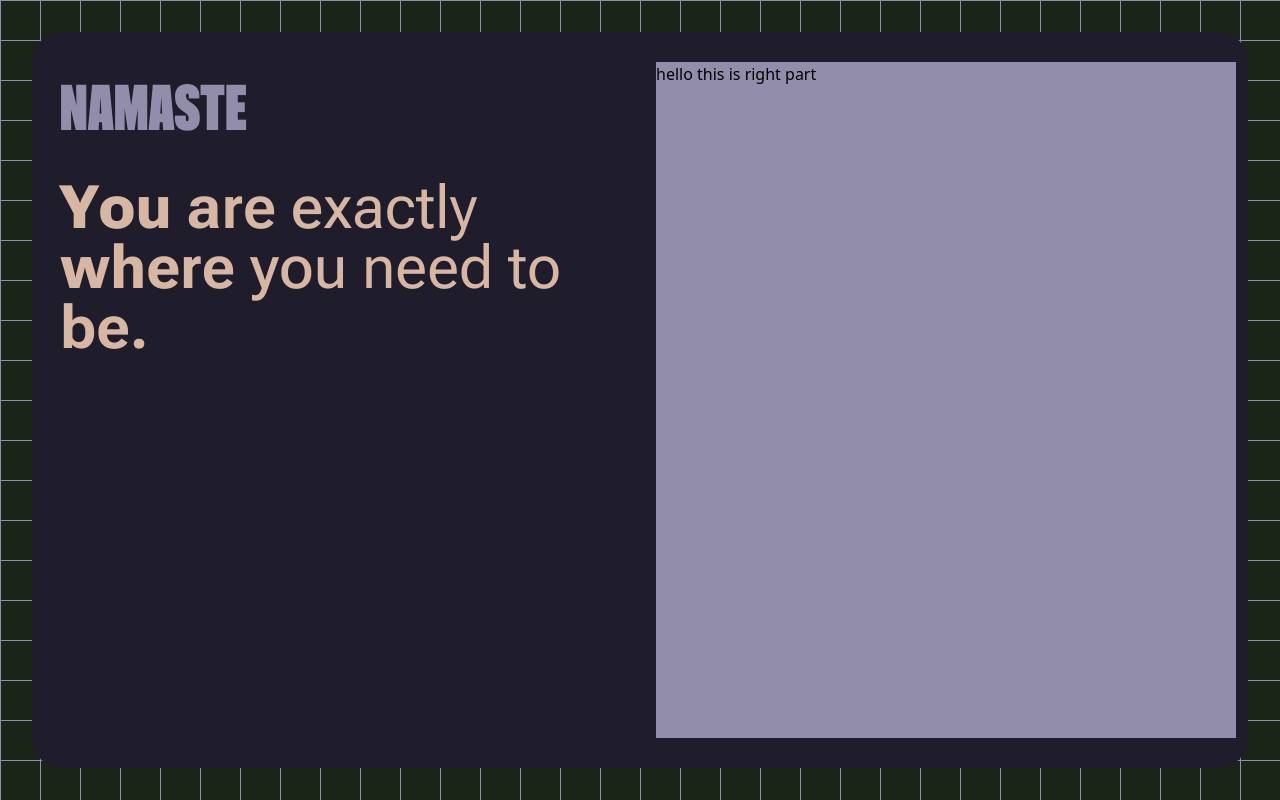
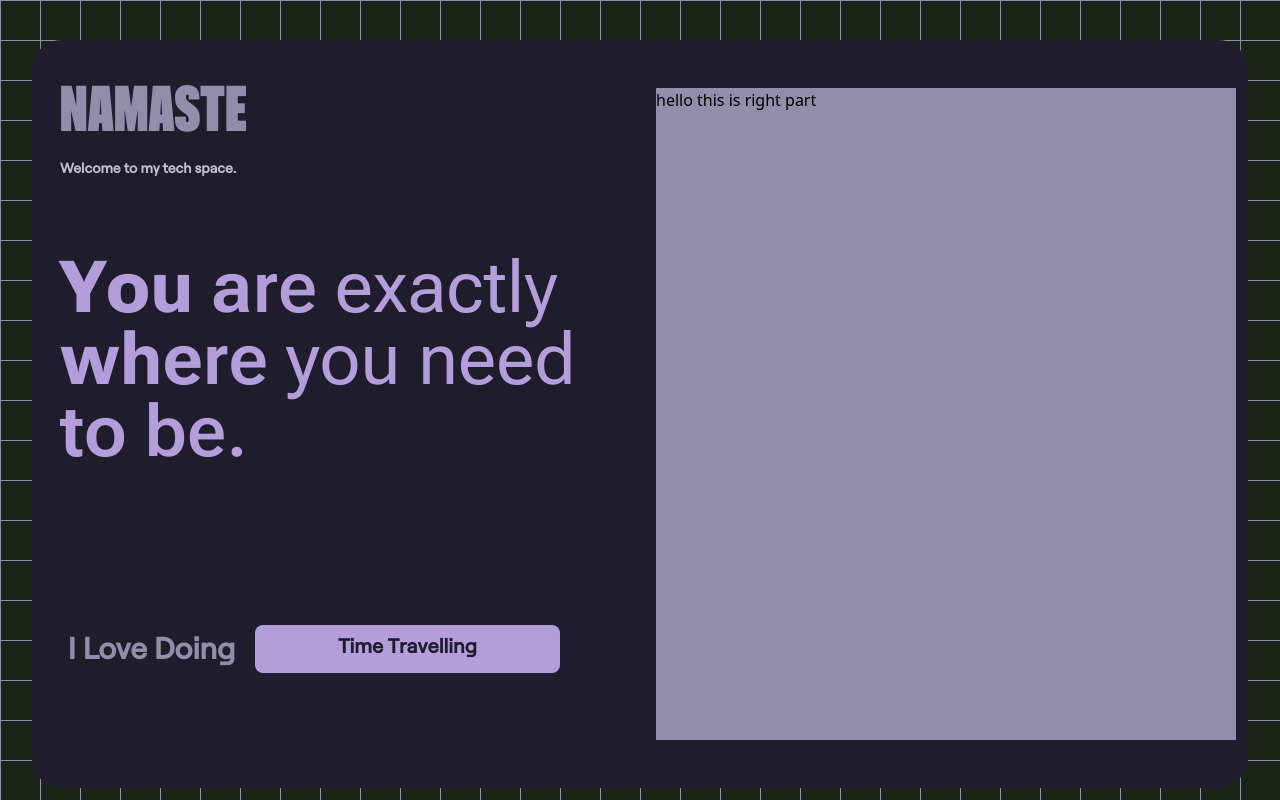
Before and after one commit to Vishvjeet-Rana/Vishvjeet-Dev-Portfolio, a React (Vite) app: page / in a window 1280 px wide. Built offline with nearby package versions, Linux system fonts and the light colour scheme.

Commit message:
left part of hero section completed. har har mahadev

```diff
--- a/src/components/Hero.jsx
+++ b/src/components/Hero.jsx
@@ -2,26 +2,76 @@
 import BlurText from "./BlurText";
 import { useRef } from "react";
 import VariableProximity from "./VariableProximity";
+import RotatingText from "./RotatingText";
+import gsap from "gsap";
+import { useGSAP } from "@gsap/react";
 
 const Hero = () => {
   const containerRef = useRef(null);
+  const textRef = useRef(null);
+
+  // for the animation of the VariableProximity text
+  useGSAP(() => {
+    // GSAP animation for the VariableProximity text
+    gsap.fromTo(
+      containerRef.current,
+      { opacity: 0, scale: 0.8, y: 50 }, // Starting animation properties
+      {
+        opacity: 1,
+        scale: 1,
+        y: 0,
+        duration: 1,
+        ease: "power2.inOut",
+        delay: 0.5, // Delay to sync with other animations
+      }
+    );
+  }, []);
+
+  // for the animation of the small text under namaste
+  useGSAP(() => {
+    // GSAP animation for the VariableProximity text
+    gsap.fromTo(
+      textRef.current,
+      { opacity: 0, scale: 0.8, y: 50 }, // Starting animation properties
+      {
+        opacity: 1,
+        scale: 1,
+        y: 0,
+        duration: 1,
+        ease: "power2.inOut",
+        delay: 0.5, // Delay to sync with other animations
+      }
+    );
+  }, []);
+
   return (
-    <section className="h-dvh w-screen overflow-x-hidden bg-graph-paper-lg p-8">
+    <section className="h-dvh w-screen overflow-x-hidden bg-graph-paper-lg px-8 pt-10 pb-3">
       {/* inner main category div which gonna hold the all content */}
       <div className=" h-full w-full bg-steel-gray rounded-[30px] p-3 flex flex-col items-center justify-between gap-4 xl:flex-row">
         {/* left part */}
-        <div className="h-[95%] w-[98%] overflow-hidden bg-steel-gray p-4">
-          {/* welcome text */}
-          <div className="">
+        <div className="h-[97%] w-[98%] overflow-hidden bg-steel-gray p-4 flex flex-col justify-between">
+          <div>
+            {/* welcome blur text */}
+            <div>
               <BlurText
                 text="Namaste"
                 delay={500}
                 animateBy="words"
                 direction="top"
-              className="text-5xl sm:text-6xl font-zentry font-extrabold text-grayish "
+                className="text-5xl sm:text-6xl font-zentry font-extrabold text-grayish"
               />
             </div>
 
+            {/*  small text under namaste */}
+            <div
+              ref={textRef}
+              className="font-robert-medium mt-5 font-semibold text-smoky text-sm"
+            >
+              Welcome to my tech space.
+            </div>
+          </div>
+
+          {/* variable proximity code with animation */}
           <div
             ref={containerRef}
             style={{ position: "relative" }}
@@ -30,7 +80,7 @@
             <VariableProximity
               label={"You are exactly where you need to be."}
               className={
-                "variable-proximity-demo font-extrabold selection:bg-grayish text-taupe text-4xl sm:text-6xl font-circular-web"
+                "variable-proximity-demo font-robert-regular font-extrabold selection:bg-grayish text-lavender text-4xl sm:text-7xl"
               }
               fromFontVariationSettings="'wght' 400, 'opsz' 9"
               toFontVariationSettings="'wght' 1000, 'opsz' 40"
@@ -39,10 +89,39 @@
               falloff="linear"
             />
           </div>
+
+          {/* rotating text */}
+          <div className="w-[90%] flex h-[200px] gap-5 items-center justify-center mt-12">
+            <div className="flex-shrink-0">
+              <h2 className="font-bold text-2xl sm:text-3xl text-grayish font-robert-medium">
+                I Love Doing{" "}
+              </h2>
+            </div>
+            <div className="w-[60%]">
+              <RotatingText
+                texts={[
+                  "Coding",
+                  "Problem Solving",
+                  "Time Travelling",
+                  "Designing",
+                  "Watching movies",
+                ]}
+                mainClassName="px-2 sm:px-2 md:px-3 bg-lavender text-steel-gray text-xl font-bold font-robert-medium overflow-hidden py-0.5 sm:py-1 md:py-2 justify-center rounded-lg whitespace-nowrap"
+                staggerFrom={"last"}
+                initial={{ y: "100%" }}
+                animate={{ y: 0 }}
+                exit={{ y: "-120%" }}
+                staggerDuration={0.025}
+                splitLevelClassName="overflow-hidden pb-0.5 sm:pb-1 md:pb-1"
+                transition={{ type: "spring", damping: 30, stiffness: 400 }}
+                rotationInterval={2000}
+              />
+            </div>
+          </div>
         </div>
 
         {/* right part */}
-        <div className="h-[95%] w-[98%] bg-grayish overflow-hidden">
+        <div className="h-[90%] w-[98%] bg-grayish overflow-hidden ">
           hello this is right part
         </div>
       </div>
--- /dev/null
+++ b/src/components/RotatingText.jsx
@@ -0,0 +1,225 @@
+"use client";
+
+import {
+  forwardRef,
+  useCallback,
+  useEffect,
+  useImperativeHandle,
+  useMemo,
+  useState,
+} from "react";
+import { motion, AnimatePresence } from "framer-motion";
+
+import "./Styles/RotatingText.css";
+
+function cn(...classes) {
+  return classes.filter(Boolean).join(" ");
+}
+
+const RotatingText = forwardRef((props, ref) => {
+  const {
+    texts,
+    transition = { type: "spring", damping: 25, stiffness: 300 },
+    initial = { y: "100%", opacity: 0 },
+    animate = { y: 0, opacity: 1 },
+    exit = { y: "-120%", opacity: 0 },
+    animatePresenceMode = "wait",
+    animatePresenceInitial = false,
+    rotationInterval = 2000,
+    staggerDuration = 0,
+    staggerFrom = "first",
+    loop = true,
+    auto = true,
+    splitBy = "characters",
+    onNext,
+    mainClassName,
+    splitLevelClassName,
+    elementLevelClassName,
+    ...rest
+  } = props;
+
+  const [currentTextIndex, setCurrentTextIndex] = useState(0);
+
+  const splitIntoCharacters = (text) => {
+    if (typeof Intl !== "undefined" && Intl.Segmenter) {
+      const segmenter = new Intl.Segmenter("en", { granularity: "grapheme" });
+      return Array.from(segmenter.segment(text), (segment) => segment.segment);
+    }
+    return Array.from(text);
+  };
+
+  const elements = useMemo(() => {
+    const currentText = texts[currentTextIndex];
+    if (splitBy === "characters") {
+      const words = currentText.split(" ");
+      return words.map((word, i) => ({
+        characters: splitIntoCharacters(word),
+        needsSpace: i !== words.length - 1,
+      }));
+    }
+    if (splitBy === "words") {
+      return currentText.split(" ").map((word, i, arr) => ({
+        characters: [word],
+        needsSpace: i !== arr.length - 1,
+      }));
+    }
+    if (splitBy === "lines") {
+      return currentText.split("\n").map((line, i, arr) => ({
+        characters: [line],
+        needsSpace: i !== arr.length - 1,
+      }));
+    }
+    // For a custom separator
+    return currentText.split(splitBy).map((part, i, arr) => ({
+      characters: [part],
+      needsSpace: i !== arr.length - 1,
+    }));
+  }, [texts, currentTextIndex, splitBy]);
+
+  const getStaggerDelay = useCallback(
+    (index, totalChars) => {
+      const total = totalChars;
+      if (staggerFrom === "first") return index * staggerDuration;
+      if (staggerFrom === "last") return (total - 1 - index) * staggerDuration;
+      if (staggerFrom === "center") {
+        const center = Math.floor(total / 2);
+        return Math.abs(center - index) * staggerDuration;
+      }
+      if (staggerFrom === "random") {
+        const randomIndex = Math.floor(Math.random() * total);
+        return Math.abs(randomIndex - index) * staggerDuration;
+      }
+      return Math.abs(staggerFrom - index) * staggerDuration;
+    },
+    [staggerFrom, staggerDuration]
+  );
+
+  const handleIndexChange = useCallback(
+    (newIndex) => {
+      setCurrentTextIndex(newIndex);
+      if (onNext) onNext(newIndex);
+    },
+    [onNext]
+  );
+
+  const next = useCallback(() => {
+    const nextIndex =
+      currentTextIndex === texts.length - 1
+        ? loop
+          ? 0
+          : currentTextIndex
+        : currentTextIndex + 1;
+    if (nextIndex !== currentTextIndex) {
+      handleIndexChange(nextIndex);
+    }
+  }, [currentTextIndex, texts.length, loop, handleIndexChange]);
+
+  const previous = useCallback(() => {
+    const prevIndex =
+      currentTextIndex === 0
+        ? loop
+          ? texts.length - 1
+          : currentTextIndex
+        : currentTextIndex - 1;
+    if (prevIndex !== currentTextIndex) {
+      handleIndexChange(prevIndex);
+    }
+  }, [currentTextIndex, texts.length, loop, handleIndexChange]);
+
+  const jumpTo = useCallback(
+    (index) => {
+      const validIndex = Math.max(0, Math.min(index, texts.length - 1));
+      if (validIndex !== currentTextIndex) {
+        handleIndexChange(validIndex);
+      }
+    },
+    [texts.length, currentTextIndex, handleIndexChange]
+  );
+
+  const reset = useCallback(() => {
+    if (currentTextIndex !== 0) {
+      handleIndexChange(0);
+    }
+  }, [currentTextIndex, handleIndexChange]);
+
+  useImperativeHandle(
+    ref,
+    () => ({
+      next,
+      previous,
+      jumpTo,
+      reset,
+    }),
+    [next, previous, jumpTo, reset]
+  );
+
+  useEffect(() => {
+    if (!auto) return;
+    const intervalId = setInterval(next, rotationInterval);
+    return () => clearInterval(intervalId);
+  }, [next, rotationInterval, auto]);
+
+  return (
+    <motion.span
+      className={cn("text-rotate", mainClassName)}
+      {...rest}
+      layout
+      transition={transition}
+    >
+      <span className="text-rotate-sr-only">{texts[currentTextIndex]}</span>
+      <AnimatePresence
+        mode={animatePresenceMode}
+        initial={animatePresenceInitial}
+      >
+        <motion.div
+          key={currentTextIndex}
+          className={cn(
+            splitBy === "lines" ? "text-rotate-lines" : "text-rotate"
+          )}
+          layout
+          aria-hidden="true"
+        >
+          {elements.map((wordObj, wordIndex, array) => {
+            const previousCharsCount = array
+              .slice(0, wordIndex)
+              .reduce((sum, word) => sum + word.characters.length, 0);
+            return (
+              <span
+                key={wordIndex}
+                className={cn("text-rotate-word", splitLevelClassName)}
+              >
+                {wordObj.characters.map((char, charIndex) => (
+                  <motion.span
+                    key={charIndex}
+                    initial={initial}
+                    animate={animate}
+                    exit={exit}
+                    transition={{
+                      ...transition,
+                      delay: getStaggerDelay(
+                        previousCharsCount + charIndex,
+                        array.reduce(
+                          (sum, word) => sum + word.characters.length,
+                          0
+                        )
+                      ),
+                    }}
+                    className={cn("text-rotate-element", elementLevelClassName)}
+                  >
+                    {char}
+                  </motion.span>
+                ))}
+                {wordObj.needsSpace && (
+                  <span className="text-rotate-space"> </span>
+                )}
+              </span>
+            );
+          })}
+        </motion.div>
+      </AnimatePresence>
+    </motion.span>
+  );
+});
+
+RotatingText.displayName = "RotatingText";
+export default RotatingText;
--- /dev/null
+++ b/src/components/Styles/RotatingText.css
@@ -0,0 +1,36 @@
+.text-rotate {
+  display: flex;
+  flex-wrap: wrap;
+  white-space: pre-wrap;
+  position: relative;
+}
+
+.text-rotate-sr-only {
+  position: absolute;
+  width: 1px;
+  height: 1px;
+  padding: 0;
+  margin: -1px;
+  overflow: hidden;
+  clip: rect(0, 0, 0, 0);
+  white-space: nowrap;
+  border: 0;
+}
+
+.text-rotate-word {
+  display: inline-flex;
+}
+
+.text-rotate-lines {
+  display: flex;
+  flex-direction: column;
+  width: 100%;
+}
+
+.text-rotate-element {
+  display: inline-block;
+}
+
+.text-rotate-space {
+  white-space: pre;
+}
--- a/src/components/VariableProximity.jsx
+++ b/src/components/VariableProximity.jsx
@@ -1,6 +1,6 @@
 import { forwardRef, useMemo, useRef, useEffect } from "react";
 import { motion } from "framer-motion";
-import "./VariableProximity.css";
+import "./Styles/VariableProximity.css";
 
 function useAnimationFrame(callback) {
   useEffect(() => {
--- a/src/index.css
+++ b/src/index.css
@@ -5,6 +5,8 @@
   --color-grayish: #928dab;
   --color-steel-gray: #1f1c2c;
   --color-taupe: #d8b6a4;
+  --color-lavender: #b39ddb;
+  --color-smoky: #c4bccf;
 
   /* for 2nd section */
   --color-desert-sand: #f87060;
```
Also changed, not shown: src/components/Styles/VariableProximity.css (renamed from src/components/VariableProximity.css). Lines whose indentation alone changed are shown as unchanged.
